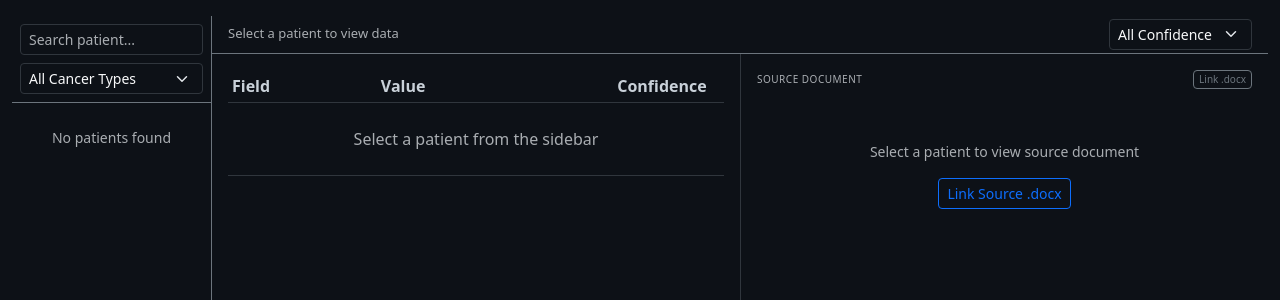
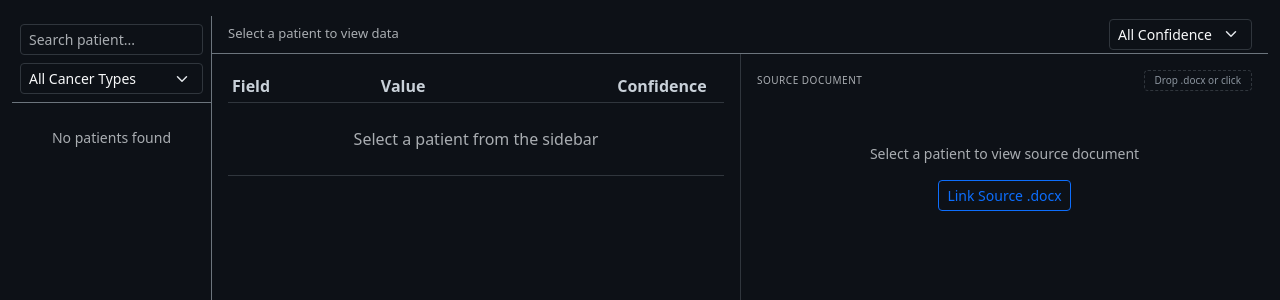
Before and after one commit to EndryuN/Clinical-AI, a Flask app: page /review in a window 1280 px wide. Shown: the part 57-357 px from the top of the page. Run offline with Flask 3, Linux system fonts and the light colour scheme; data that the repository does not hold is empty; some libraries are stand-ins or nearby versions.

Commit message:
feat: replace Link .docx button with drop zone — drag-and-drop or click to link source document

```diff
--- a/static/css/style.css
+++ b/static/css/style.css
@@ -204,6 +204,22 @@ pre {
     border-color: var(--app-border) !important;
 }
 
+/* ── Link Source Drop Zone ── */
+.link-drop-zone {
+    border: 1px dashed var(--app-border);
+    border-radius: 4px;
+    padding: 2px 10px;
+    font-size: 10px;
+    color: var(--app-text-muted);
+    cursor: pointer;
+    transition: border-color 0.2s, background 0.2s;
+}
+.link-drop-zone:hover, .link-drop-zone.drag-over {
+    border-color: var(--app-accent);
+    background: rgba(88, 166, 255, 0.08);
+    color: var(--app-accent);
+}
+
 /* ── Theme Toggle Button ── */
 #theme-toggle {
     background: transparent;
--- a/templates/review.html
+++ b/templates/review.html
@@ -68,9 +68,13 @@
             <div id="source-panel" class="border-start border-secondary overflow-auto p-3" style="flex:1; min-width:0;">
                 <div class="d-flex justify-content-between align-items-center mb-1">
                     <div class="text-muted small text-uppercase" style="font-size:10px; letter-spacing:0.5px;">Source Document</div>
-                    <button id="btn-link-source" class="btn btn-outline-secondary btn-sm" style="font-size:10px; padding: 1px 5px;" onclick="document.getElementById('link-source-input').click()">
-                        Link .docx
-                    </button>
+                    <div id="link-source-drop" class="link-drop-zone"
+                         onclick="document.getElementById('link-source-input').click()"
+                         ondragover="event.preventDefault(); this.classList.add('drag-over')"
+                         ondragleave="this.classList.remove('drag-over')"
+                         ondrop="event.preventDefault(); this.classList.remove('drag-over'); if(event.dataTransfer.files[0]) linkSourceFile(event.dataTransfer.files[0])">
+                        Drop .docx or click
+                    </div>
                     <input type="file" id="link-source-input" class="d-none" accept=".docx" onchange="linkSourceFile(this.files[0])">
                 </div>
                 <div id="source-warning" class="d-none alert alert-danger py-1 small mt-1 mb-2">
```
